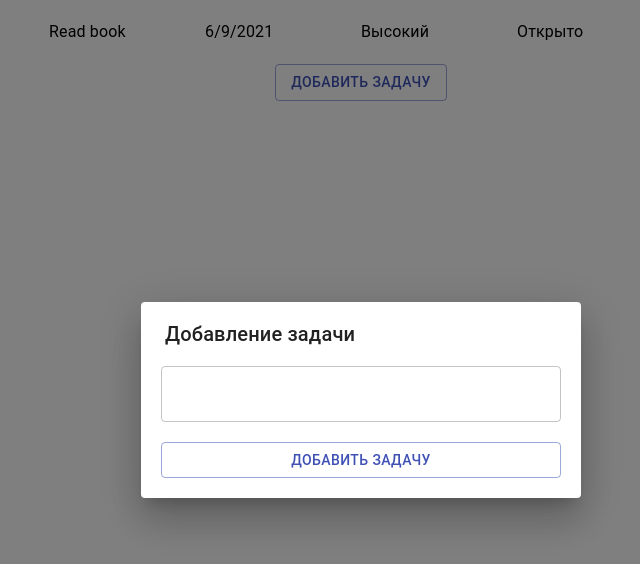
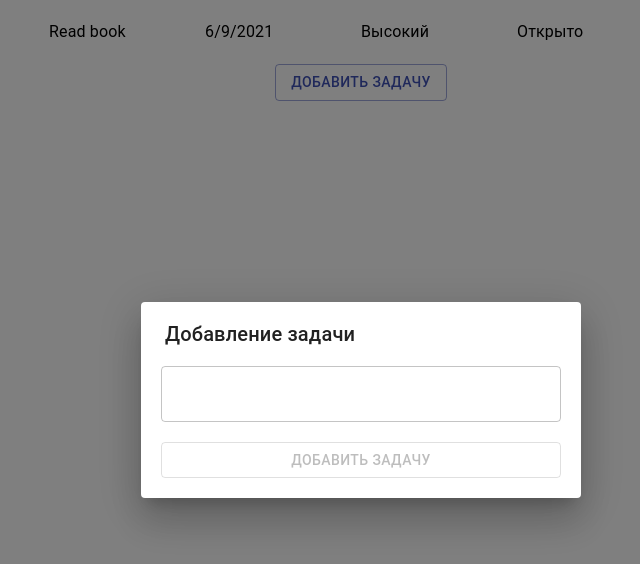
Before and after one commit to stdAlexTikhonov/test_jsa, a React (Create React App) app: page / in a window 1280 px wide. Both pictures are taken after a click on the button "ДОБАВИТЬ ЗАДАЧУ". Shown: the top 564 px of the page, without its empty margins (279-919 px from the left). Built offline with nearby package versions, Linux system fonts and the light colour scheme.

Commit message:
fix(AddDialog) handleCancel + disable btn

```diff
--- a/src/components/AddDialog/index.tsx
+++ b/src/components/AddDialog/index.tsx
@@ -26,9 +26,14 @@ function SimpleDialog(props: SimpleDialogProps) {
     onClose();
   };
 
+  const handleCancel = () => {
+    setValue("");
+    onClose();
+  };
+
   return (
     <Dialog
-      onClose={handleClose}
+      onClose={handleCancel}
       aria-labelledby="simple-dialog-title"
       open={open}
     >
@@ -45,6 +50,7 @@ function SimpleDialog(props: SimpleDialogProps) {
         variant="outlined"
         className={classes.btn}
         onClick={handleClose}
+        disabled={value.length === 0}
       >
         Добавить задачу
       </Button>
```
